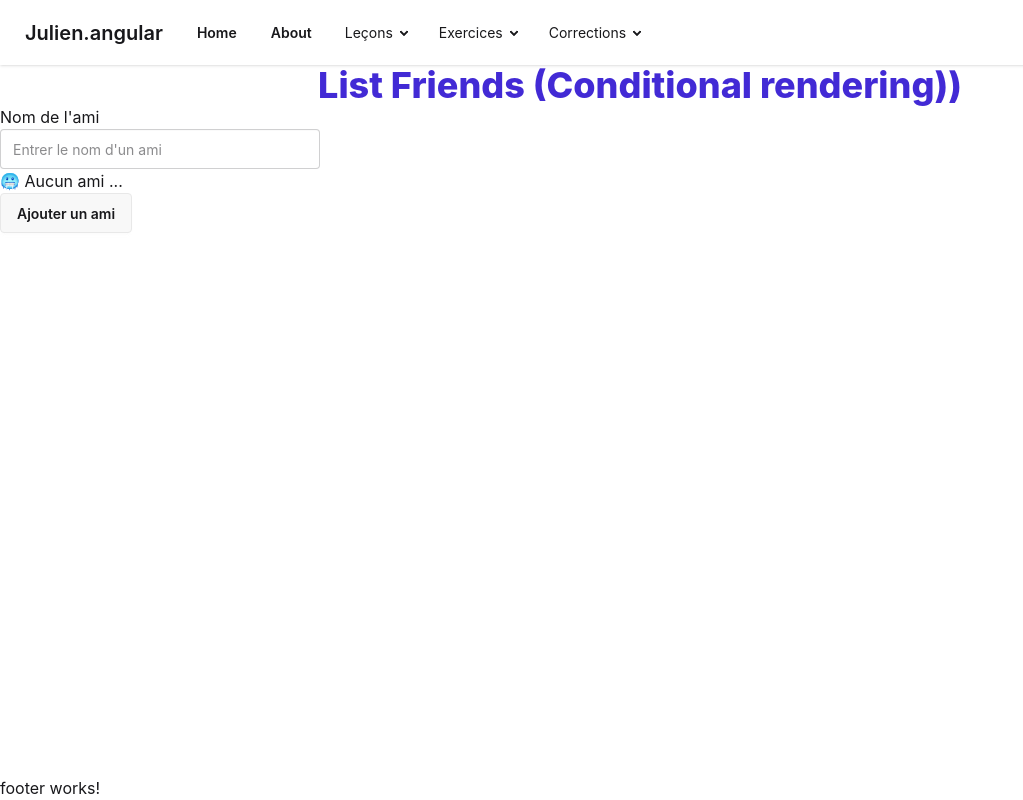
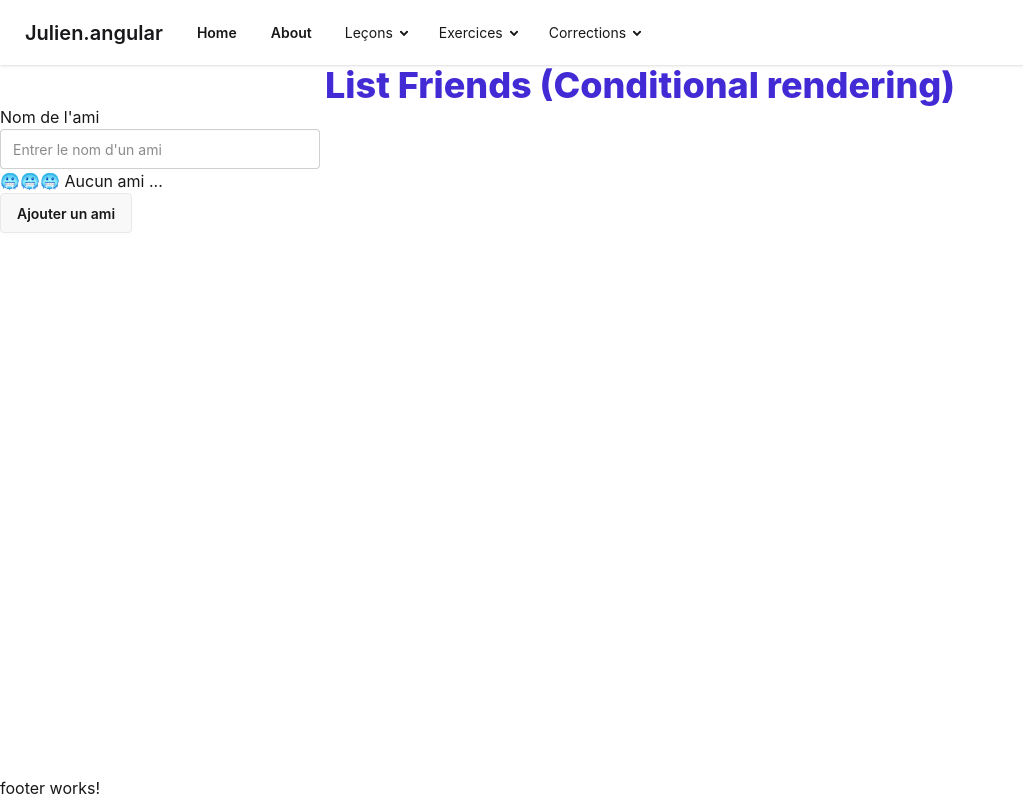
Before and after one commit to juliencongras/julien.angular, an Angular app: page /exercices/conditional_rendering in a window 1280 px wide. Shown: the whole page, without its empty margins (0-1023 px from the left). Built offline with nearby package versions, Linux system fonts and the light colour scheme.

Commit message:
Exercice conditional rendering

```diff
--- a/src/app/pages/exercices/conditional-rendering-exercice/conditional-rendering-exercice.html
+++ b/src/app/pages/exercices/conditional-rendering-exercice/conditional-rendering-exercice.html
@@ -3,6 +3,11 @@
 </div>
 
 <p>Nom de l'ami</p>
-<input (input)="onUpdateFriendsList($event)" type="text" placeholder="Entrer le nom d'un ami" class="input" />
-<p>{{ listFriendsCreationStatus }}</p>
+<input type="text" placeholder="Entrer le nom d'un ami" class="input" />
+<p>{{ listFriendsInputText }}</p>
+@if (listFriendsAuth) {
+  <p>🥳🥳🥳 Votre ami a été ajouté !</p>
+} @else {
+  <p>🥶🥶🥶 Aucun ami ...</p>
+}
 <button (click)="onAddingFriends()" [disabled]="listFriendsAuth" class="btn">Ajouter un ami</button>
--- a/src/app/pages/exercices/conditional-rendering-exercice/conditional-rendering-exercice.ts
+++ b/src/app/pages/exercices/conditional-rendering-exercice/conditional-rendering-exercice.ts
@@ -1,7 +1,8 @@
+import { NgIf } from '@angular/common';
 import { Component } from '@angular/core';
 
 @Component({
-  imports: [],
+  imports: [NgIf],
   selector: 'app-conditional-rendering-exercice',
   templateUrl: './conditional-rendering-exercice.html',
 })
@@ -11,17 +12,12 @@ export class ConditionalRenderingExercice {
       this.listFriendsAuth = true;
     }, 3000);
   }
-  title: string = "List Friends (Conditional rendering))"
+  title: string = "List Friends (Conditional rendering)"
 
   listFriendsInputText: string = "";
   listFriendsAuth: boolean = false;
-  listFriendsCreationStatus: string = "🥶 Aucun ami ...";
-
-  onUpdateFriendsList(eventInput: Event): void {
-    this.listFriendsInputText = (eventInput.target as HTMLInputElement).value;
-  }
 
   onAddingFriends(): void {
-    this.listFriendsCreationStatus = this.listFriendsInputText;
+    this.listFriendsAuth = true
   }
 }
```
